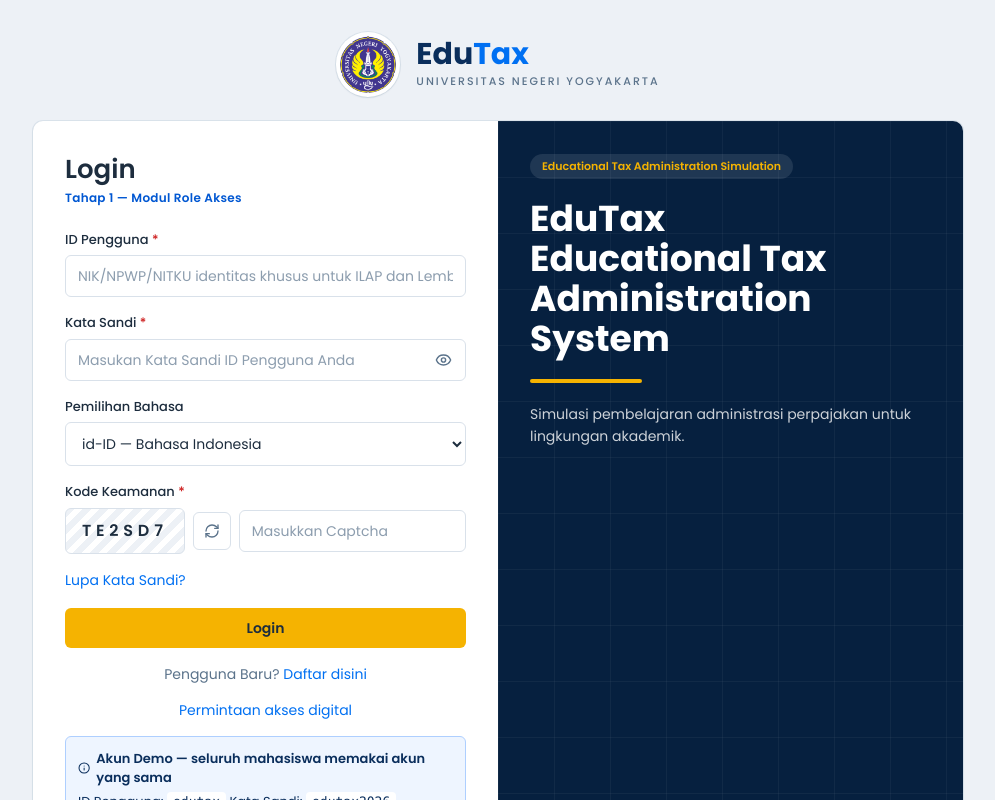
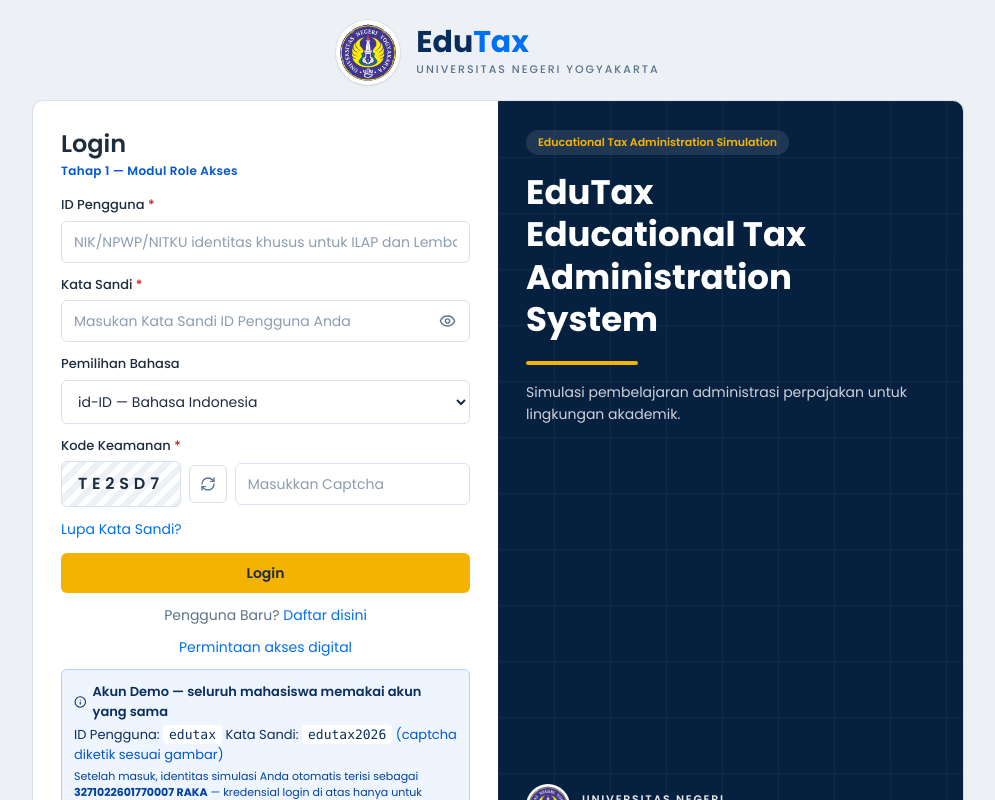
Before and after one commit to wisnuardi22/edutax-unyv2, a Next.js app: page /login in a window 1280 px wide. Shown: the top 800 px of the page, without its empty margins (142-1137 px from the left). Built offline with nearby package versions, Linux system fonts and the light colour scheme.

Commit message:
Compact login page to match reference

```diff
--- a/src/app/login/page.tsx
+++ b/src/app/login/page.tsx
@@ -62,8 +62,8 @@ export default function LoginPage() {
   }, [router]);
 
   return (
-    <main className="flex min-h-screen flex-col items-center bg-canvas px-4 py-7 sm:py-8">
-      <header className="mb-5 flex items-center justify-center gap-3 sm:mb-6 sm:gap-4">
+    <main className="flex min-h-screen flex-col items-center bg-canvas px-3 py-4 sm:px-4 sm:py-5">
+      <header className="mb-3 flex items-center justify-center gap-3 sm:mb-4 sm:gap-4">
         <Image
           src="/logo-uny.png"
           alt=""
@@ -84,13 +84,13 @@ export default function LoginPage() {
 
       <div className="grid w-full max-w-[930px] overflow-hidden rounded-card bg-white shadow-card md:grid-cols-2">
         {/* Kolom formulir */}
-        <section className="p-6 sm:p-7 md:p-8">
-          <h1 className="text-[26px] font-semibold leading-tight text-ink">Login</h1>
+        <section className="p-5 sm:p-6 md:p-7">
+          <h1 className="text-2xl font-semibold leading-tight text-ink">Login</h1>
           <p className="mt-1 text-xs font-semibold tracking-wide text-brand-600">
             Tahap 1 — Modul Role Akses
           </p>
 
-          <div className="mt-6 space-y-4">
+          <div className="mt-4 space-y-3">
             <div>
               <label className="field-label" htmlFor="userId">
                 ID Pengguna <span className="text-bad">*</span>
@@ -213,7 +213,7 @@ export default function LoginPage() {
         </section>
 
         {/* Kolom identitas */}
-        <aside className="relative flex min-h-[560px] flex-col justify-between overflow-hidden bg-brand-900 p-7 text-white sm:p-8">
+        <aside className="relative flex flex-col justify-between overflow-hidden bg-brand-900 p-6 text-white sm:p-7">
           <div
             aria-hidden
             className="pointer-events-none absolute inset-0 opacity-25
@@ -224,7 +224,7 @@ export default function LoginPage() {
             <span className="inline-block rounded-full bg-white/10 px-3 py-1 text-[11px] font-semibold text-accent">
               Educational Tax Administration Simulation
             </span>
-            <h2 className="mt-5 text-3xl font-bold leading-tight sm:text-4xl">
+            <h2 className="mt-4 text-3xl font-bold leading-tight sm:text-[34px]">
               EduTax
               <br />
               Educational Tax
@@ -234,12 +234,12 @@ export default function LoginPage() {
               System
             </h2>
             <div className="mt-5 h-1 w-28 rounded bg-accent" />
-            <p className="mt-5 max-w-sm text-sm leading-relaxed text-white/80">
+            <p className="mt-4 max-w-sm text-sm leading-relaxed text-white/80">
               Simulasi pembelajaran administrasi perpajakan untuk lingkungan akademik.
             </p>
           </div>
 
-          <div className="relative mt-10 flex items-center gap-3">
+          <div className="relative mt-8 flex items-center gap-3">
             <Image
               src="/logo-uny.png"
               alt=""
```
